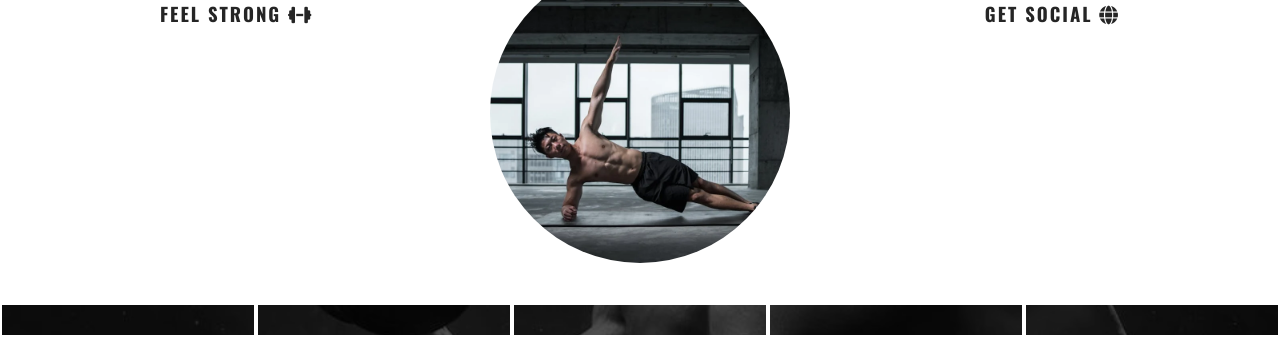
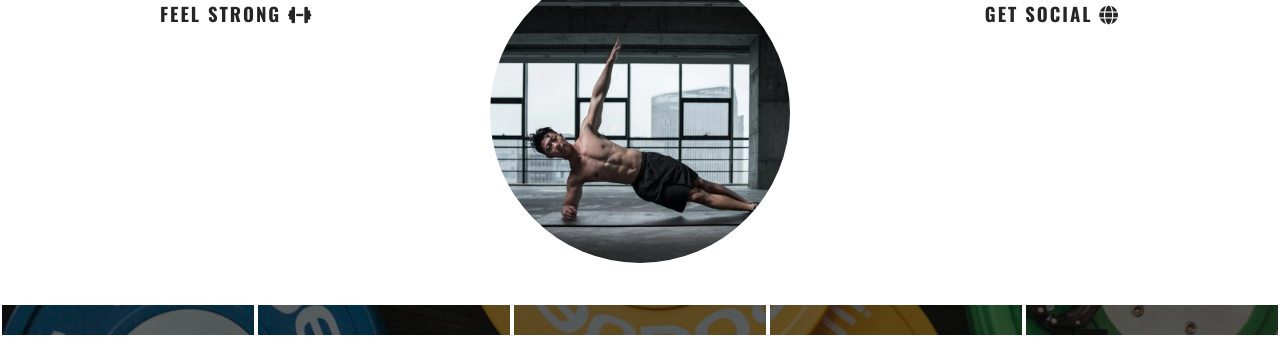
Before and after one commit to ciarangriffin93/Fitness-Club, a plain HTML site: page index.html in a window 1280 px wide. Shown: the part 822-1173 px from the top of the page. Drawn offline with nearby package versions, Linux system fonts and the light colour scheme.

Commit message:
Change picture on times

```diff
--- a/assets/css/style.css
+++ b/assets/css/style.css
@@ -167,7 +167,7 @@ main {
 
 /* Meetup Times section */
 #times {
-    background: url('../images/gym.webp') no-repeat center/cover;
+    background: url('../images/weight.jpeg') no-repeat center/cover;
     /* Handles responsivity without the need for a media query */
     display: flex;
     flex-wrap: wrap;
```
